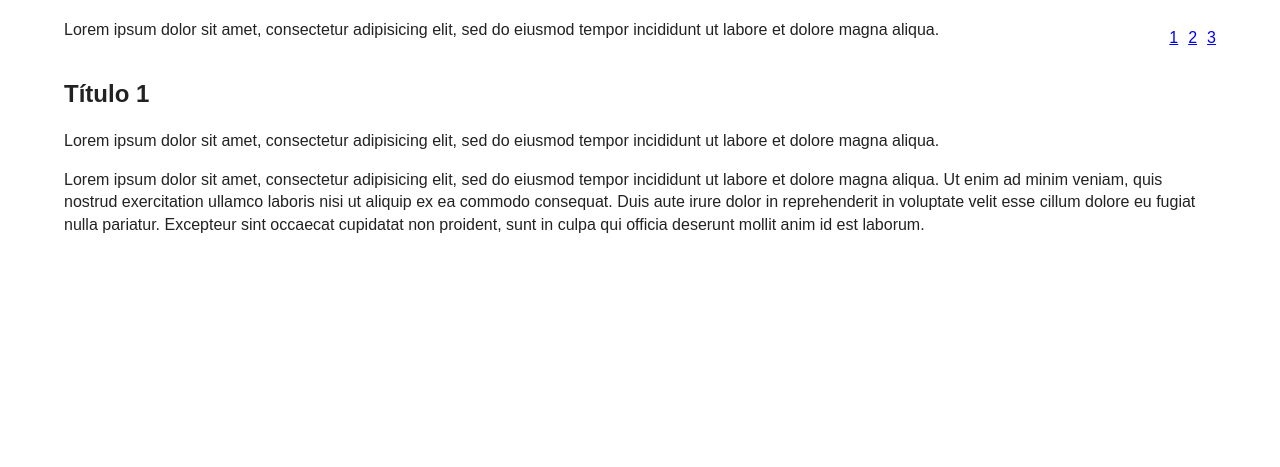
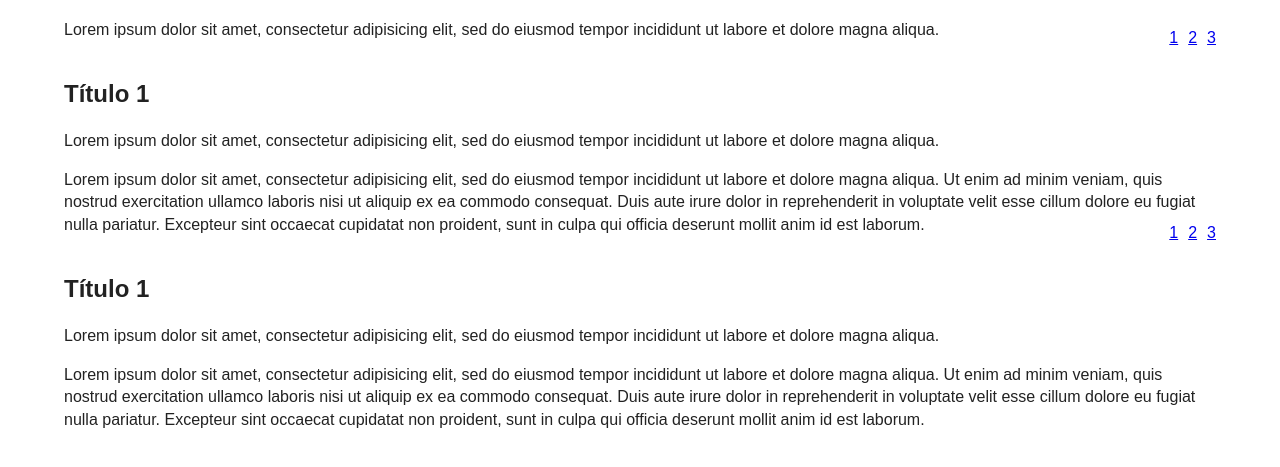
Before and after one commit to davidsingal/chachi-slider, a plain HTML site: page index.html in a window 1280 px wide. Shown: the part 69-536 px from the top of the page. Drawn offline with Linux system fonts and the light colour scheme.

Commit message:
multiple slides

```diff
--- a/index.html
+++ b/index.html
@@ -14,7 +14,25 @@
 		</header>
 		<div role="main">
 			<!-- Chachi Mod Slider -->
-			<div class="mod-slider" id="modSlider">
+			<div class="mod-slider">
+				<div class="mod-panel">
+					<h2>Título 1</h2>
+					<p>Lorem ipsum dolor sit amet, consectetur adipisicing elit, sed do eiusmod tempor incididunt ut labore et dolore magna aliqua.</p>
+					<p>Lorem ipsum dolor sit amet, consectetur adipisicing elit, sed do eiusmod tempor incididunt ut labore et dolore magna aliqua. Ut enim ad minim veniam, quis nostrud exercitation ullamco laboris nisi ut aliquip ex ea commodo consequat. Duis aute irure dolor in reprehenderit in voluptate velit esse cillum dolore eu fugiat nulla pariatur. Excepteur sint occaecat cupidatat non proident, sunt in culpa qui officia deserunt mollit anim id est laborum.</p>
+				</div>
+				<div class="mod-panel">
+					<h2>Título 2</h2>
+					<p>Lorem ipsum dolor sit amet, consectetur adipisicing elit, sed do eiusmod tempor incididunt ut labore et dolore magna aliqua.</p>
+					<p>Lorem ipsum dolor sit amet, consectetur adipisicing elit, sed do eiusmod tempor incididunt ut labore et dolore magna aliqua. Ut enim ad minim veniam, quis nostrud exercitation ullamco laboris nisi ut aliquip ex ea commodo consequat. Duis aute irure dolor in reprehenderit in voluptate velit esse cillum dolore eu fugiat nulla pariatur. Excepteur sint occaecat cupidatat non proident, sunt in culpa qui officia deserunt mollit anim id est laborum.</p>
+				</div>
+				<div class="mod-panel">
+					<h2>Título 3</h2>
+					<p>Lorem ipsum dolor sit amet, consectetur adipisicing elit, sed do eiusmod tempor incididunt ut labore et dolore magna aliqua.</p>
+					<p>Lorem ipsum dolor sit amet, consectetur adipisicing elit, sed do eiusmod tempor incididunt ut labore et dolore magna aliqua. Ut enim ad minim veniam, quis nostrud exercitation ullamco laboris nisi ut aliquip ex ea commodo consequat. Duis aute irure dolor in reprehenderit in voluptate velit esse cillum dolore eu fugiat nulla pariatur. Excepteur sint occaecat cupidatat non proident, sunt in culpa qui officia deserunt mollit anim id est laborum.</p>
+				</div>
+			</div>
+
+			<div class="mod-slider">
 				<div class="mod-panel">
 					<h2>Título 1</h2>
 					<p>Lorem ipsum dolor sit amet, consectetur adipisicing elit, sed do eiusmod tempor incididunt ut labore et dolore magna aliqua.</p>
@@ -34,7 +52,7 @@
 		</div>
 
 		<script src="js/lib/jquery-1.7.2.min.js"></script>
-		<script src="js/lib/jquery.mod-slider-1.0.min.js"></script>
+		<script src="js/lib/jquery.mod-slider-1.0.js"></script>
 		<script src="js/script.js"></script>
 	</body>
 </html>
--- a/js/lib/jquery.mod-slider-1.0.js
+++ b/js/lib/jquery.mod-slider-1.0.js
@@ -12,50 +12,38 @@
 			showNav: true
 		}, options);
 
-		var target = this,
-			panelWidth;
+		var target, panelWidth, panelsWrapper, navigation;
 
 		var slider = {
-			vars: {
-				panels: target.find(".mod-panel"),
-				panelsWrapper: $("<div class=\"mod-panels-wrapper\"></div>"),
-				navigation: $("<div class=\"mod-nav\"></div>")
-			},
-			init: function() {
+			init: function(el) {
+				target = $(el);
+				panels = target.find(".mod-panel");
+				panelsWrapper = $("<div class=\"mod-panels-wrapper\"></div>");
+				navigation = $("<div class=\"mod-nav\"></div>");
+
 				var self = this,
 					wrapper = $("<div class=\"mod-wrapper\"></div>"),
 					navHtml = "";
 
 				if (settings.showNav) {
-					target.append(self.vars.navigation);
+					target.append(navigation);
 
-					for (var i = 0; i < self.vars.panels.length; i++) {
+					for (var i = 0; i < panels.length; i++) {
 						navHtml += "<li><a href=\"#panel" + i + "\">" + (i+1) + "</a></li>";
 					}
 
-					self.vars.navigation.append("<ul>" + navHtml + "</ul>");
+					navigation.append("<ul>" + navHtml + "</ul>");
 				}
 
 				target.append(wrapper);
 
-				wrapper.append(self.vars.panelsWrapper);
+				wrapper.append(panelsWrapper);
 
-				self.vars.panels.appendTo(self.vars.panelsWrapper);
+				panels.appendTo(panelsWrapper);
 
 				self.size();
 
-				self.nav();
-			},
-			size: function() {
-				var self = this;
-				panelWidth = $(target).width();
-
-				self.vars.panels.css("width", panelWidth + "px");
-				self.vars.panelsWrapper.css("width", (panelWidth * self.vars.panels.length) + "px");
-			},
-			nav: function() {
-				var self = this,
-					links = self.vars.navigation.find("a"), t;
+				links = navigation.find("a");
 
 				$(links[0]).addClass("current");
 
@@ -67,23 +55,31 @@
 
 						t = this.href.split("#panel");
 
-						self.vars.panelsWrapper.stop().animate({
+						$(el).find("div.mod-panels-wrapper").stop().animate({
 							"left": -t[1] * panelWidth
 						}, settings.velocity, function() {
 							$(Element).addClass("current");
 						});
 					});
 				});
+
+				console.log(panelsWrapper);
+			},
+			size: function() {
+				var self = this;
+				panelWidth = $(target).width();
+
+				panels.css("width", panelWidth + "px");
+				panelsWrapper.css("width", (panelWidth * panels.length) + "px");
 			}
 		};
 
 		$(window).resize(function() {
 			slider.size();
-			console.log();
 		});
 
-		return target.each(function() {
-			slider.init();
+		return this.each(function(index, Element) {
+			slider.init(Element);
 		});
 
 	};
--- a/js/script.js
+++ b/js/script.js
@@ -1,5 +1,5 @@
 $(window).load(function() {
-	$("div#modSlider").modSlider({
+	$("div.mod-slider").modSlider({
 		velocity: 500
 	});
 });
```
Also changed, not shown: js/lib/jquery.mod-slider-1.0.min.js.
